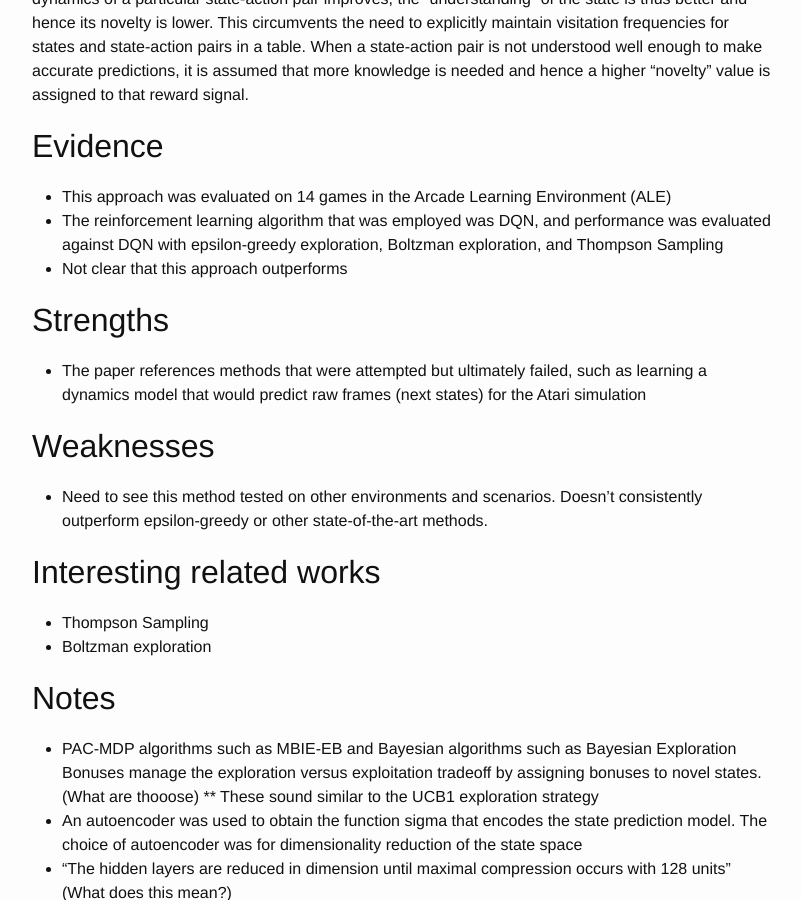
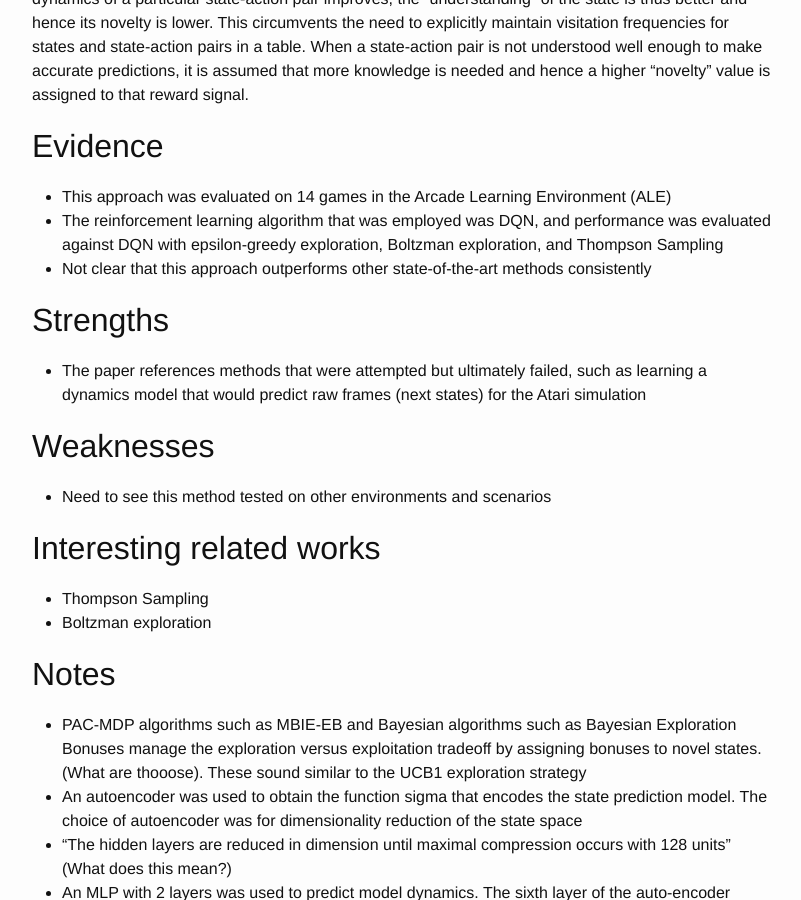
Before and after one commit to pemami4911/pemami4911.github.io, a Jekyll site: the page built from _posts/2016-01-22-incentivizing-exploraton-in-rl.markdown, in a window 1280 px wide and 900 px high, scrolled down 534 px. Shown: the whole window, without its empty margins (238-1039 px from the left). Built offline with Jekyll 4.4.1, drawn with Linux system fonts in a browser that asks for light colours.

Commit message:
syntax change

```diff
--- a/_posts/2016-01-22-incentivizing-exploraton-in-rl.markdown
+++ b/_posts/2016-01-22-incentivizing-exploraton-in-rl.markdown
@@ -15,21 +15,20 @@ A model of the task dynamics is learned to assess the novelty of a new state. As
 ## Evidence ##
 * This approach was evaluated on 14 games in the Arcade Learning Environment (ALE)
 * The reinforcement learning algorithm that was employed was DQN, and performance was evaluated against DQN with epsilon-greedy exploration, Boltzman exploration, and Thompson Sampling
-* Not clear that this approach outperforms
+* Not clear that this approach outperforms other state-of-the-art methods consistently
 
 ## Strengths ##
 * The paper references methods that were attempted but ultimately failed, such as learning a dynamics model that would predict raw frames (next states) for the Atari simulation
 
 ## Weaknesses ##
-* Need to see this method tested on other environments and scenarios. Doesn't consistently outperform epsilon-greedy or other state-of-the-art methods.
+* Need to see this method tested on other environments and scenarios
 
 ## Interesting related works ##
 * Thompson Sampling
 * Boltzman exploration
 
 ## Notes ##
-* PAC-MDP algorithms such as MBIE-EB and Bayesian algorithms such as Bayesian Exploration Bonuses manage the exploration versus exploitation tradeoff by assigning bonuses to novel states. (What are thooose)
-** These sound similar to the UCB1 exploration strategy
+* PAC-MDP algorithms such as MBIE-EB and Bayesian algorithms such as Bayesian Exploration Bonuses manage the exploration versus exploitation tradeoff by assigning bonuses to novel states. (What are thooose). These sound similar to the UCB1 exploration strategy
 * An autoencoder was used to obtain the function sigma that encodes the state prediction model. The choice of autoencoder was for dimensionality reduction of the state space
 * "The hidden layers are reduced in dimension until maximal compression occurs with 128 units" (What does this mean?)
 * An MLP with 2 layers was used to predict model dynamics. The sixth layer of the auto-encoder produces the state with reduced dimensionality
```
